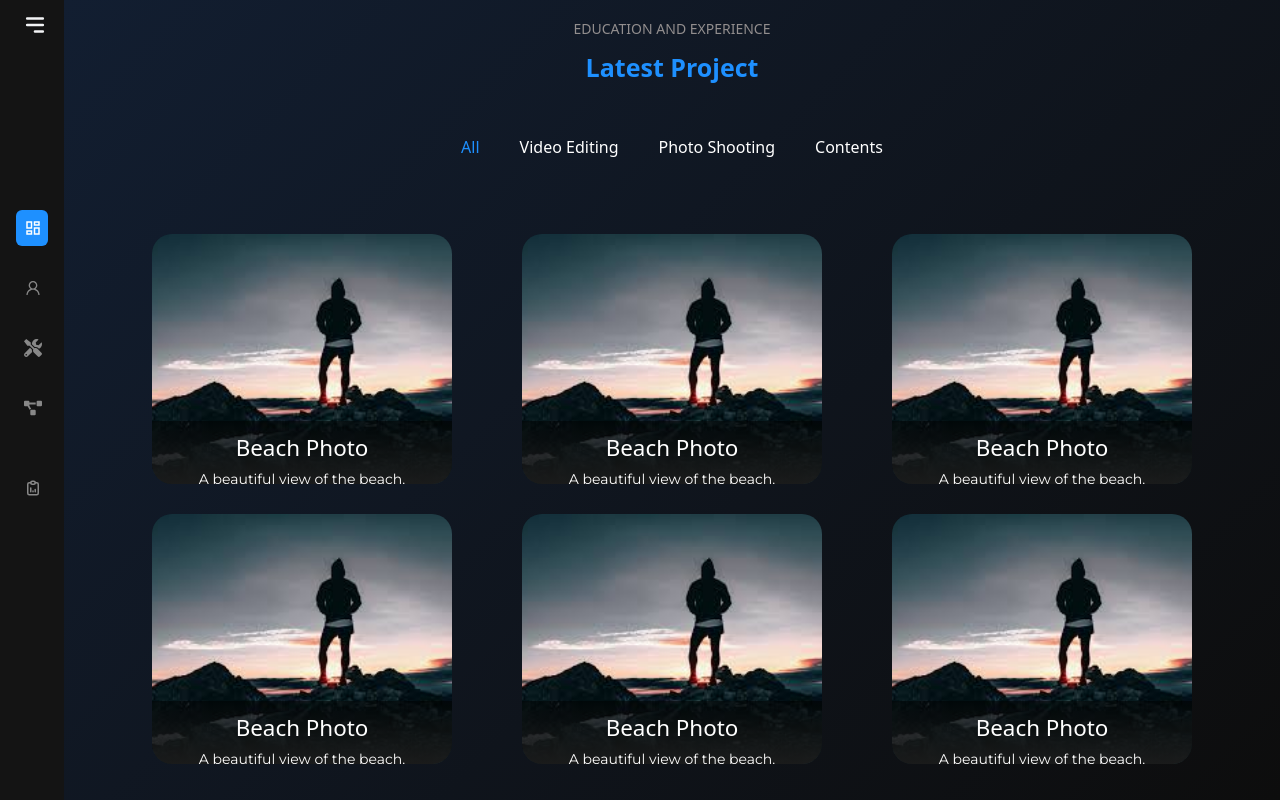
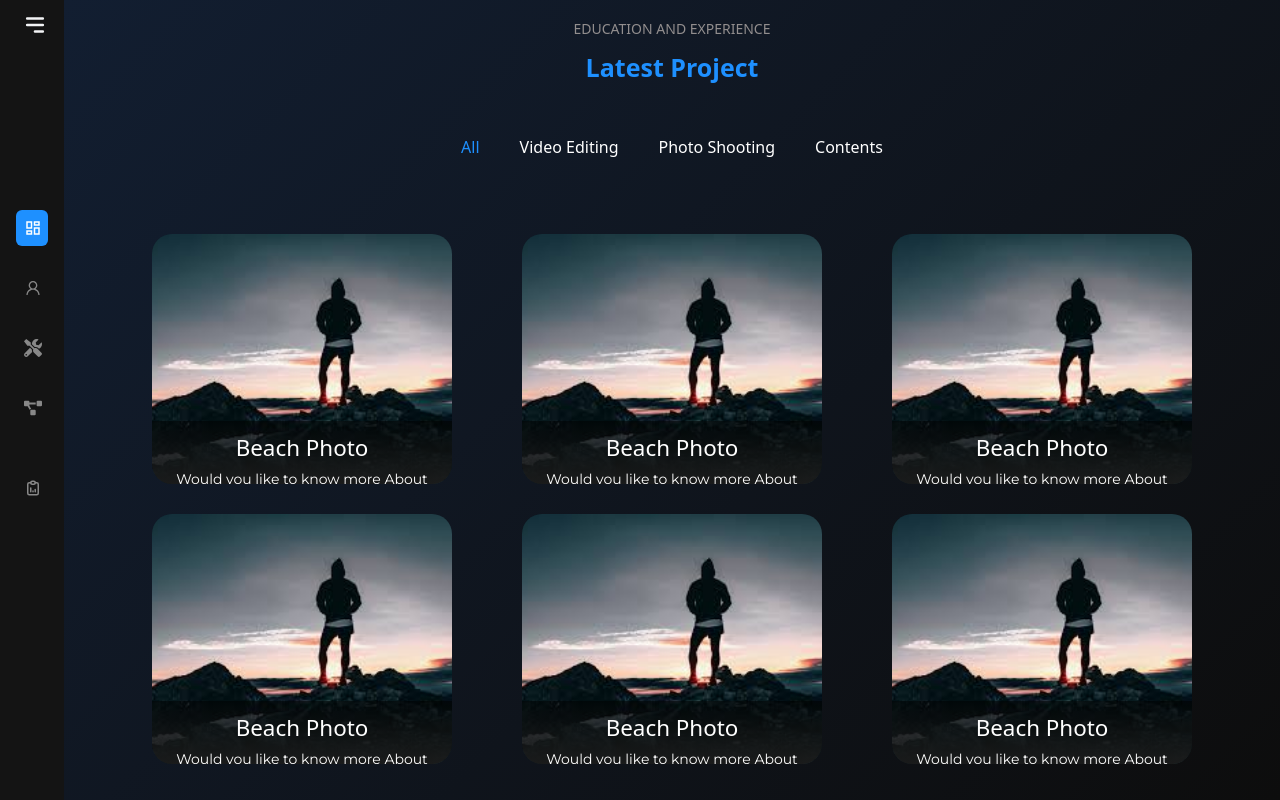
Before and after one commit to SupunNethsara/Photographer-portfolio, a React (Vite) app: page /portfolio/photo-shooting in a window 1280 px wide. Built offline with nearby package versions, Linux system fonts and the light colour scheme; a web font is replaced by a local one.

Commit message:
second commit

```diff
--- a/package.json
+++ b/package.json
@@ -1,4 +1,5 @@
 {
+  "homepage": "https://github.com/SupunNethsara.github.io/Photographer-portfolio",
   "name": "shahimal-liyanage",
   "private": true,
   "version": "0.0.0",
@@ -6,6 +7,8 @@
   "scripts": {
     "dev": "vite",
     "build": "vite build",
+    "predeploy": "npm run build",
+    "deploy": "gh-pages -d dist",
     "lint": "eslint .",
     "preview": "vite preview"
   },
@@ -14,7 +17,6 @@
     "@emotion/styled": "^11.13.0",
     "@mui/icons-material": "^6.1.1",
     "@mui/material": "^6.1.1",
-    "gh-pages": "^6.1.1",
     "react": "^18.3.1",
     "react-dom": "^18.3.1",
     "react-icons": "^5.3.0",
@@ -34,6 +36,7 @@
     "eslint-plugin-react": "^7.35.0",
     "eslint-plugin-react-hooks": "^5.1.0-rc.0",
     "eslint-plugin-react-refresh": "^0.4.9",
+    "gh-pages": "^6.1.1",
     "globals": "^15.9.0",
     "postcss": "^8.4.47",
     "tailwindcss": "^3.4.12",
--- a/src/Components/PortfolioComponents/Photographer.jsx
+++ b/src/Components/PortfolioComponents/Photographer.jsx
@@ -9,21 +9,24 @@ export const Photographer = () => {
             <img src="../src/assets/beach3.jpg" alt="" srcset="" />
             <div className="card-content">
               <h3>Beach Photo</h3>
-              <p>A beautiful view of the beach.</p>
+              <p>Would you like to know more About this ? .You Can get more information about this by clicking here .Get in touch</p>
+              <i class="ri-external-link-fill"></i>
             </div>
           </div>
           <div className='card-all'>
             <img src="../src/assets/beach3.jpg"  alt="" srcset="" />
             <div className="card-content">
               <h3>Beach Photo</h3>
-              <p>A beautiful view of the beach.</p>
+              <p>Would you like to know more About this ? .You Can get more information about this by clicking here .Get in touch</p>
+              <i class="ri-external-link-fill"></i>
             </div>
           </div>
           <div className='card-all'>
             <img src="../src/assets/beach3.jpg"  alt="" srcset="" />
             <div className="card-content">
               <h3>Beach Photo</h3>
-              <p>A beautiful view of the beach.</p>
+              <p>Would you like to know more About this ? .You Can get more information about this by clicking here .Get in touch</p>
+              <i class="ri-external-link-fill"></i>
             </div>
           </div>
 
@@ -33,21 +36,24 @@ export const Photographer = () => {
             <img src="../src/assets/beach3.jpg"  alt="" srcset="" />
             <div className="card-content">
               <h3>Beach Photo</h3>
-              <p>A beautiful view of the beach.</p>
+              <p>Would you like to know more About this ? .You Can get more information about this by clicking here .Get in touch</p>
+              <i class="ri-external-link-fill"></i>
             </div>
           </div>
           <div className='card-all'>
             <img src="../src/assets/beach3.jpg"  alt="" srcset="" />
             <div className="card-content">
               <h3>Beach Photo</h3>
-              <p>A beautiful view of the beach.</p>
+              <p>Would you like to know more About this ? .You Can get more information about this by clicking here .Get in touch</p>
+              <i class="ri-external-link-fill"></i>
             </div>
           </div>
           <div className='card-all'>
             <img src="../src/assets/beach3.jpg"  alt="" srcset="" />
             <div className="card-content">
               <h3>Beach Photo</h3>
-              <p>A beautiful view of the beach.</p>
+              <p>Would you like to know more About this ? .You Can get more information about this by clicking here .Get in touch</p>
+              <i class="ri-external-link-fill"></i>
             </div>
           </div>
 
--- a/vite.config.js
+++ b/vite.config.js
@@ -3,6 +3,7 @@ import react from '@vitejs/plugin-react';
 import tailwindcss from 'tailwindcss';
 
 export default defineConfig({
+  base: 'Photographer-portfolio',
   plugins: [react()],
   css: {
     postcss: {
```
Also changed, not shown: 17 other files (tests, documents, lock files or other folders).
